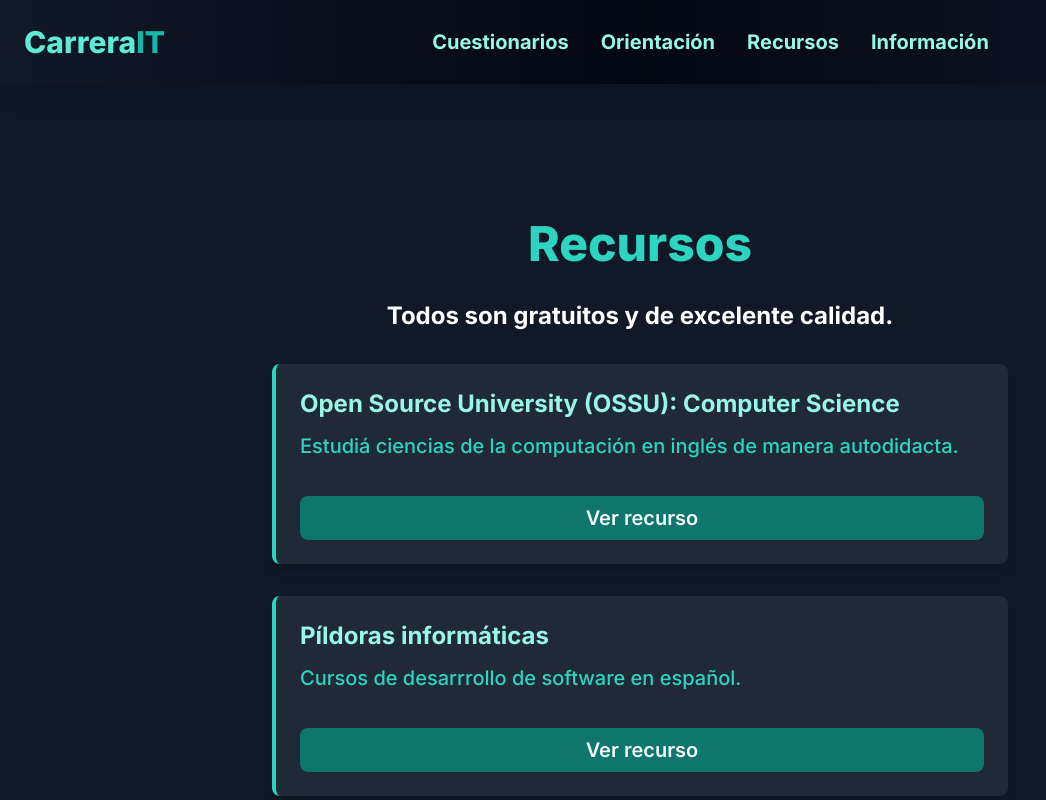
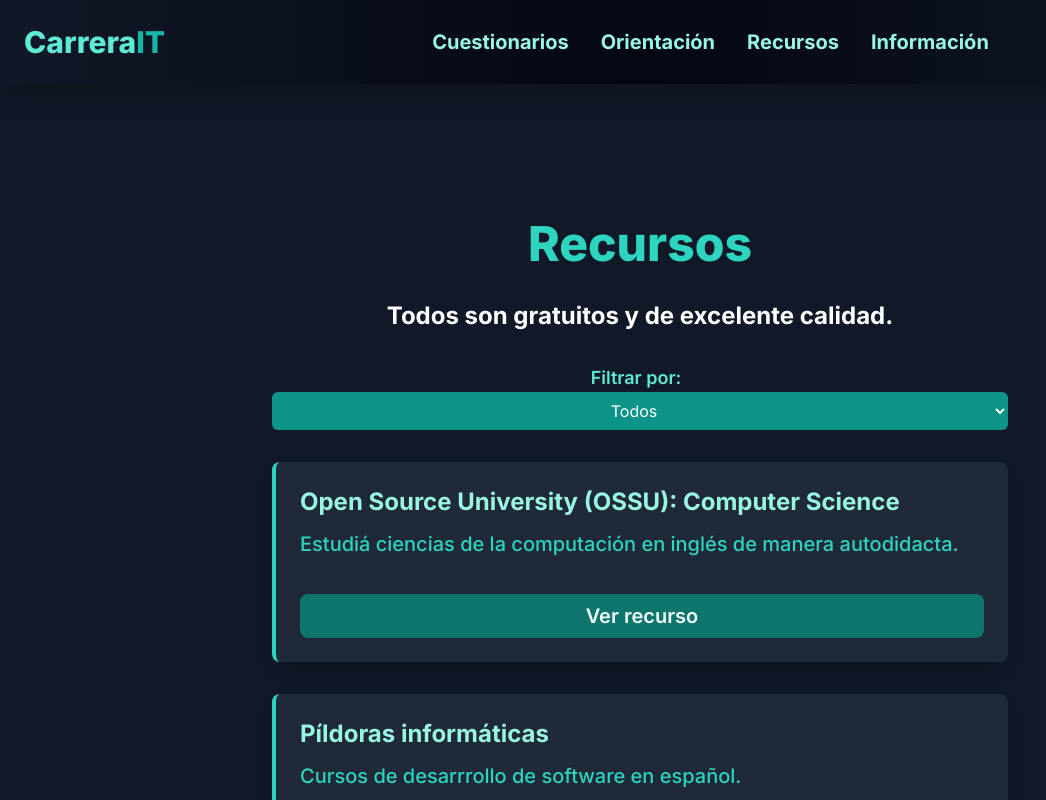
Before and after one commit to aronmilenait/carrerait-roadmap, a Next.js app in the folder carrerait-roadmap/: page /recursos in a window 1280 px wide. Shown: the top 800 px of the page, without its empty margins (0-1046 px from the left). Built offline with nearby package versions, Linux system fonts and the light colour scheme.

Commit message:
feat: add filtering by topic.

```diff
--- a/carrerait-roadmap/src/app/components/Resources.tsx
+++ b/carrerait-roadmap/src/app/components/Resources.tsx
@@ -1,6 +1,23 @@
+"use client";
+
+import { useState } from "react";
 import { resources } from "../data/resources";
 
 const Resources = () => {
+  const [selectedTopic, setSelectedTopic] = useState<string | null>(null);
+
+  const handleTopicSelection = (topic: string | null) => {
+    setSelectedTopic(topic);
+  };
+
+  const filteredResources = selectedTopic
+    ? resources.filter((resource) => resource.topic.includes(selectedTopic))
+    : resources;
+
+  const specificTopics = Array.from(
+    new Set(resources.flatMap((resource) => resource.topic))
+  );
+
   return (
     <section className="bg-gray-900 text-white py-10 px-4 max-w-3xl mx-auto">
       <h1 className="text-4xl sm:text-3xl md:text-5xl text-teal-400 font-extrabold mb-8 text-center">
@@ -9,8 +26,33 @@ const Resources = () => {
       <p className="text-2xl font-bold mb-8 text-center">
         Todos son gratuitos y de excelente calidad.
       </p>
+      <div className="mb-8 text-center flex flex-col justify-between">
+        <label
+          htmlFor="topic-select"
+          className="text-lg font-semibold text-teal-300 mr-2"
+        >
+          Filtrar por:
+        </label>
+        <select
+          id="topic-select"
+          onChange={(e) =>
+            handleTopicSelection(
+              e.target.value === "Todos" ? null : e.target.value
+            )
+          }
+          className="py-2 px-4 text-center rounded-md bg-teal-600 text-white"
+          value={selectedTopic || "Todos"}
+        >
+          <option value="Todos">Todos</option>
+          {specificTopics.map((topic) => (
+            <option key={topic} value={topic}>
+              {topic}
+            </option>
+          ))}
+        </select>
+      </div>
       <div className="space-y-8">
-        {resources.map((resource, index) => (
+        {filteredResources.map((resource, index) => (
           <div
             key={index}
             className="p-6 bg-gray-800 rounded-lg shadow-lg border-l-4 border-teal-400 flex flex-col justify-between min-h-[200px]"
```
